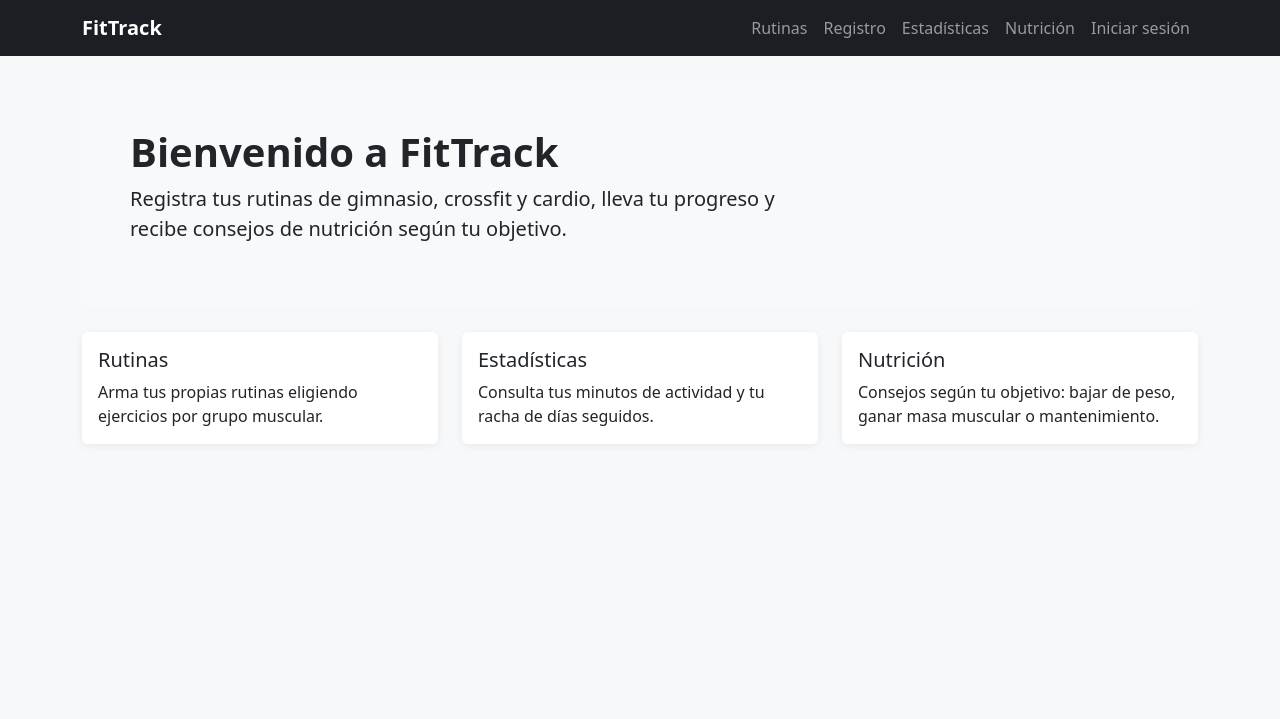
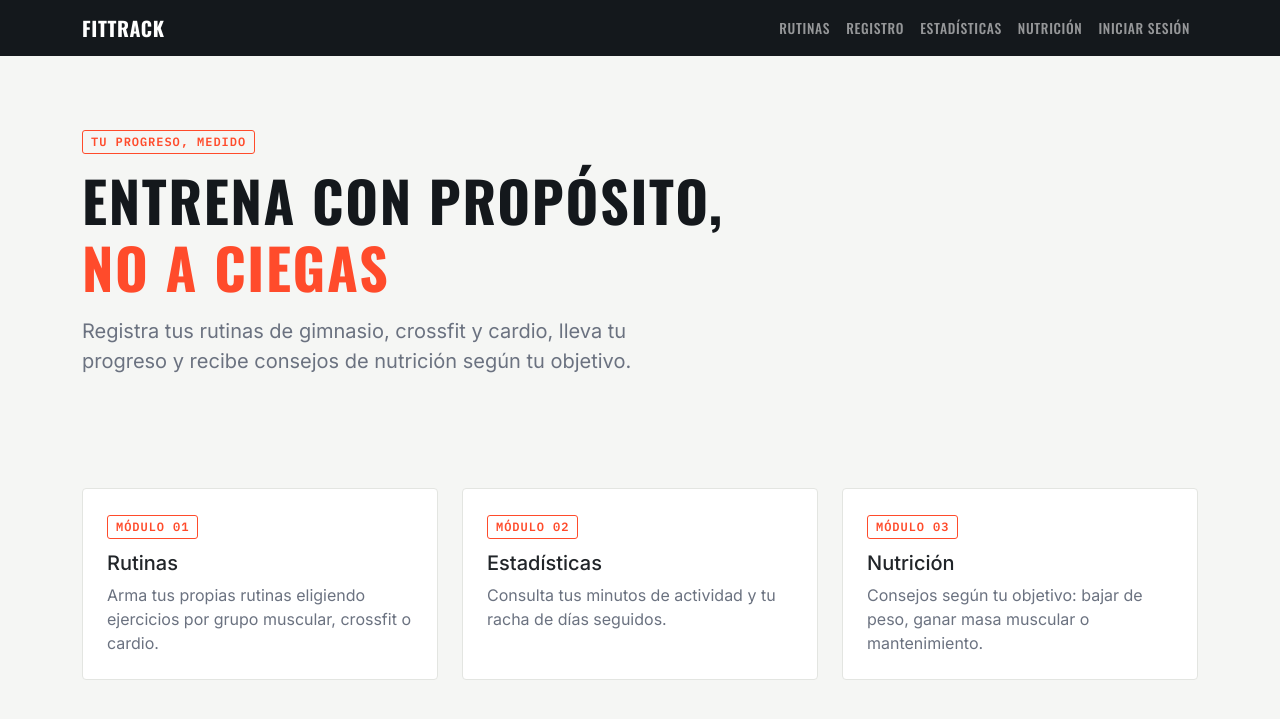
Before and after one commit to 280303Sabis/fittrack, a Flask app: page / in a window 1280 px wide. Shown: the top 719 px of the page. Run offline with Flask 3, Linux system fonts and the light colour scheme.

Commit message:
Sistema de diseño: paleta, tipografía y tags en home, registro y login

```diff
--- a/static/css/style.css
+++ b/static/css/style.css
@@ -1,8 +1,95 @@
+@import url('https://fonts.googleapis.com/css2?family=Oswald:wght@500;600;700&family=Inter:wght@400;500;600&family=IBM+Plex+Mono:wght@500;600&display=swap');
+
+:root {
+    --color-bg: #F5F6F4;
+    --color-ink: #14181C;
+    --color-accent: #FF4B2B;
+    --color-accent-soft: #FFE4DC;
+    --color-secondary: #2D5F4C;
+    --color-muted: #6B7280;
+    --color-surface: #FFFFFF;
+    --color-border: #E3E5E1;
+
+    --font-display: 'Oswald', sans-serif;
+    --font-body: 'Inter', sans-serif;
+    --font-mono: 'IBM Plex Mono', monospace;
+}
+
 body {
-    background-color: #f7f8fa;
+    background-color: var(--color-bg);
+    color: var(--color-ink);
+    font-family: var(--font-body);
+}
+
+h1, h2, h3, h4, .navbar-brand {
+    font-family: var(--font-display);
+    text-transform: uppercase;
+    letter-spacing: 0.03em;
+}
+
+/* Etiqueta tipo "tag" — el elemento distintivo de FitTrack */
+.tag-label {
+    display: inline-block;
+    font-family: var(--font-mono);
+    font-size: 0.75rem;
+    font-weight: 600;
+    letter-spacing: 0.08em;
+    text-transform: uppercase;
+    color: var(--color-accent);
+    border: 1px solid var(--color-accent);
+    padding: 2px 8px;
+    border-radius: 3px;
+    margin-bottom: 0.75rem;
+}
+
+/* Números de estadísticas / datos */
+.stat-number {
+    font-family: var(--font-mono);
+    font-weight: 600;
+    color: var(--color-ink);
 }
 
 .card {
-    border: none;
-    box-shadow: 0 2px 8px rgba(0, 0, 0, 0.06);
+    background-color: var(--color-surface);
+    border: 1px solid var(--color-border);
+    border-radius: 4px;
+    box-shadow: none;
 }
+
+.btn-dark {
+    background-color: var(--color-ink);
+    border-color: var(--color-ink);
+    font-family: var(--font-display);
+    text-transform: uppercase;
+    letter-spacing: 0.05em;
+}
+
+.btn-dark:hover {
+    background-color: var(--color-accent);
+    border-color: var(--color-accent);
+}
+
+.navbar-dark .navbar-nav .nav-link {
+    font-family: var(--font-display);
+    text-transform: uppercase;
+    font-size: 0.85rem;
+    letter-spacing: 0.05em;
+}
+
+.navbar-dark .navbar-nav .nav-link:hover {
+    color: var(--color-accent);
+}
+
+.form-label {
+    font-family: var(--font-mono);
+    font-size: 0.75rem;
+    font-weight: 600;
+    text-transform: uppercase;
+    letter-spacing: 0.05em;
+    color: var(--color-muted);
+}
+
+.form-control:focus, .form-select:focus {
+    border-color: var(--color-accent);
+    box-shadow: 0 0 0 0.2rem var(--color-accent-soft);
+}
--- a/templates/auth/login.html
+++ b/templates/auth/login.html
@@ -5,6 +5,7 @@
     <div class="col-md-5">
         <div class="card">
             <div class="card-body p-4">
+                <span class="tag-label">Bienvenido de nuevo</span>
                 <h3 class="mb-4">Iniciar sesión</h3>
                 <form method="POST" action="{{ url_for('auth.login') }}">
                     <div class="mb-3">
--- a/templates/auth/registro.html
+++ b/templates/auth/registro.html
@@ -5,6 +5,7 @@
     <div class="col-md-6">
         <div class="card">
             <div class="card-body p-4">
+                <span class="tag-label">Únete</span>
                 <h3 class="mb-4">Crear cuenta</h3>
                 <form method="POST" action="{{ url_for('auth.registro') }}">
                     <div class="mb-3">
@@ -21,6 +22,7 @@
                     </div>
 
                     <hr class="my-4">
+                    <span class="tag-label">Tu perfil</span>
                     <p class="text-muted small mb-3">Estos datos nos ayudan a personalizar tus rutinas y consejos de nutrición.</p>
 
                     <div class="row">
--- a/templates/base.html
+++ b/templates/base.html
@@ -8,7 +8,7 @@
     <link rel="stylesheet" href="{{ url_for('static', filename='css/style.css') }}">
 </head>
 <body>
-    <nav class="navbar navbar-expand-lg navbar-dark" style="background-color:#1b1f24;">
+    <nav class="navbar navbar-expand-lg navbar-dark" style="background-color:var(--color-ink);">
         <div class="container">
             <a class="navbar-brand fw-bold" href="{{ url_for('home') }}">FitTrack</a>
             <button class="navbar-toggler" type="button" data-bs-toggle="collapse" data-bs-target="#navMenu">
--- a/templates/home.html
+++ b/templates/home.html
@@ -1,9 +1,12 @@
 {% extends "base.html" %}
 {% block title %}FitTrack — Inicio{% endblock %}
 {% block content %}
-<div class="p-5 mb-4 bg-light rounded-3">
-    <h1 class="display-6 fw-bold">Bienvenido a FitTrack</h1>
-    <p class="col-md-8 fs-5">
+<div class="py-5 mb-5">
+    <span class="tag-label">Tu progreso, medido</span>
+    <h1 class="display-4 fw-bold mb-3" style="max-width: 700px;">
+        Entrena con propósito, <span style="color: var(--color-accent);">no a ciegas</span>
+    </h1>
+    <p class="fs-5" style="max-width: 600px; color: var(--color-muted);">
         Registra tus rutinas de gimnasio, crossfit y cardio, lleva tu progreso
         y recibe consejos de nutrición según tu objetivo.
     </p>
@@ -12,25 +15,28 @@
 <div class="row g-4">
     <div class="col-md-4">
         <div class="card h-100">
-            <div class="card-body">
+            <div class="card-body p-4">
+                <span class="tag-label">Módulo 01</span>
                 <h5 class="card-title">Rutinas</h5>
-                <p class="card-text">Arma tus propias rutinas eligiendo ejercicios por grupo muscular.</p>
+                <p class="card-text" style="color: var(--color-muted);">Arma tus propias rutinas eligiendo ejercicios por grupo muscular, crossfit o cardio.</p>
             </div>
         </div>
     </div>
     <div class="col-md-4">
         <div class="card h-100">
-            <div class="card-body">
+            <div class="card-body p-4">
+                <span class="tag-label">Módulo 02</span>
                 <h5 class="card-title">Estadísticas</h5>
-                <p class="card-text">Consulta tus minutos de actividad y tu racha de días seguidos.</p>
+                <p class="card-text" style="color: var(--color-muted);">Consulta tus minutos de actividad y tu racha de días seguidos.</p>
             </div>
         </div>
     </div>
     <div class="col-md-4">
         <div class="card h-100">
-            <div class="card-body">
+            <div class="card-body p-4">
+                <span class="tag-label">Módulo 03</span>
                 <h5 class="card-title">Nutrición</h5>
-                <p class="card-text">Consejos según tu objetivo: bajar de peso, ganar masa muscular o mantenimiento.</p>
+                <p class="card-text" style="color: var(--color-muted);">Consejos según tu objetivo: bajar de peso, ganar masa muscular o mantenimiento.</p>
             </div>
         </div>
     </div>
```
